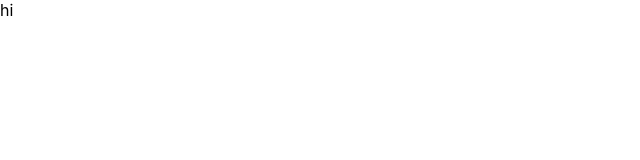
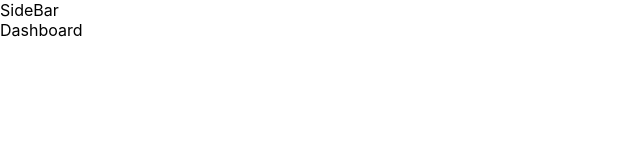
Before and after one commit to Code-Mole/Online_Course_System_Dashboard, a React (Create React App) app in the folder client/: page / in a window 1280 px wide. Shown: the top 160 px of the page, without its empty margins (0-640 px from the left). Built offline with nearby package versions, Linux system fonts and the light colour scheme.

Commit message:
setting the router system

```diff
--- a/client/package.json
+++ b/client/package.json
@@ -3,11 +3,15 @@
   "version": "0.1.0",
   "private": true,
   "dependencies": {
+    "@emotion/react": "^11.13.0",
+    "@emotion/styled": "^11.13.0",
+    "@mui/material": "^5.16.4",
     "@testing-library/jest-dom": "^5.17.0",
     "@testing-library/react": "^13.4.0",
     "@testing-library/user-event": "^13.5.0",
     "react": "^18.3.1",
     "react-dom": "^18.3.1",
+    "react-router-dom": "^6.25.1",
     "react-scripts": "5.0.1",
     "web-vitals": "^2.1.4"
   },
--- a/client/public/index.html
+++ b/client/public/index.html
@@ -24,7 +24,7 @@
       work correctly both with client-side routing and a non-root public URL.
       Learn how to configure a non-root public URL by running `npm run build`.
     -->
-    <title>React App</title>
+    <title>Admin Dashboard</title>
   </head>
   <body>
     <noscript>You need to enable JavaScript to run this app.</noscript>
--- a/client/src/App.css
+++ b/client/src/App.css
@@ -0,0 +1,66 @@
+:root {
+  --color-primary: #6c63ff;
+  --color-success: #00bf8e;
+  --color-warning: #f7c94b;
+  --color-danger: #f75842;
+  --color-danger-variant: rgba(247, 88, 66, 0.4);
+  --color-white: #ffffff;
+  --color-light: rgba(255, 255, 255, 0.7);
+  --color-black: #000000;
+  --color-background: #1f2641;
+  --color-background1: #2e3267;
+  --color-background2: #424890;
+
+  /* ------------------- width for different screens ----------------- */
+
+  /* large screens */
+  --container-width-lg: 80%;
+  /* mid screens */
+  --container-width-md: 90%;
+  /* small screens */
+  --container-width: 95%;
+
+  /* transition */
+  --transition: all 400ms ease-in-out;
+  --transition-fast: all 200ms ease-in-out;
+
+  /* font */
+  --font-primary: "Poppins", sans-serif;
+  --font-size: 1.2rem;
+  --font-size-lg: 1.5rem;
+  --font-size-md: 1.1rem;
+  --font-size-sm: 0.8rem;
+  /* gap */
+  --gap: 1rem;
+  --gap-lg: 2rem;
+  --gap-md: 1.5rem;
+  --gap-sm: 0.5rem;
+
+  /* padding */
+  --padding: 1rem;
+  --padding-lg: 2rem;
+  --padding-md: 1.5rem;
+  --padding-sm: 0.5rem;
+  /* border radius */
+  --border-radius: 0.5rem;
+  --border-radius-lg: 1rem;
+  --border-radius-md: 0.75rem;
+  --border-radius-sm: 0.25rem;
+  --border-radius-round: 50%;
+  /* box shadow */
+  --box-shadow: 0px 0px 20px rgba(0, 0, 0, 0.1);
+  --box-shadow-lg: 0px 0px 30px rgba(0, 0, 0, 0.2);
+
+  /* font weight */
+  --font-weight: 400;
+  --font-weight-bold: 700;
+  --font-weight-medium: 500;
+
+  /* font size */
+  --font-size: 1.2rem;
+  --font-size-lg: 1.5rem;
+  --font-size-md: 1.1rem;
+  --font-size-sm: 0.8rem;
+  /* line height */
+  --line-height: 1.6rem;
+}
--- a/client/src/App.js
+++ b/client/src/App.js
@@ -1,7 +1,29 @@
 import "./App.css";
+import { BrowserRouter as Router, Route, Routes } from "react-router-dom";
+import Dashboard from "./Components/Dashboard.js";
+import Courses from "./Components/Courses.js";
+import Students from "./Components/Students.js";
+import Tutors from "./Components/Tutors.js";
+import Messages from "./Components/Messages.js";
+import SideBar from "./Components/SideBar.js";
 
 function App() {
-  return <div className="App">hi</div>;
+  return (
+    <>
+      <div className="App">
+        <SideBar />
+        <Router>
+          <Routes>
+            <Route path="/" element={<Dashboard />} />
+            <Route path="/Courses" element={<Courses />} />
+            <Route path="/Students" element={<Students />} />
+            <Route path="/Tutors" element={<Tutors />} />
+            <Route path="/Messages" element={<Messages />} />
+          </Routes>
+        </Router>
+      </div>
+    </>
+  );
 }
 
 export default App;
```
Also changed, not shown: 1 other file (tests, documents, lock files or other folders).
